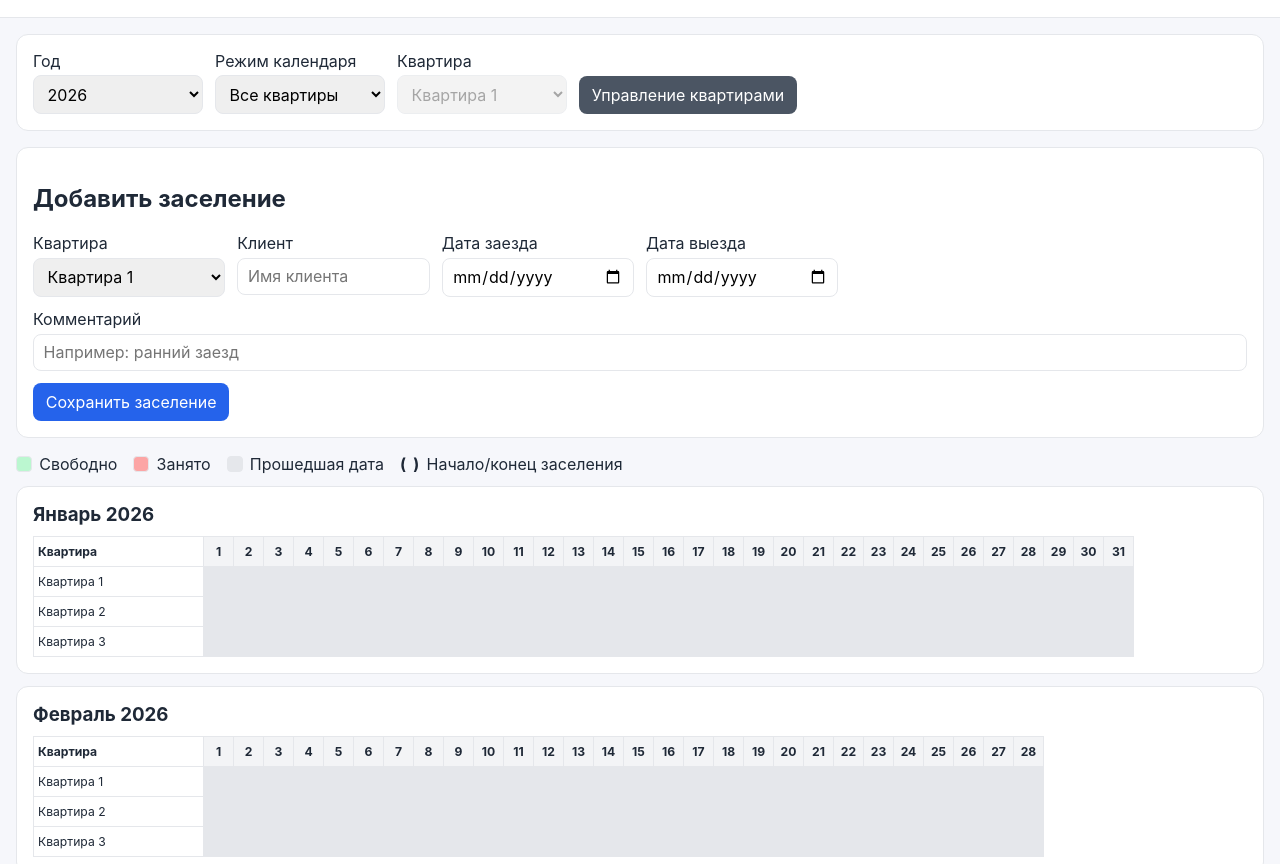
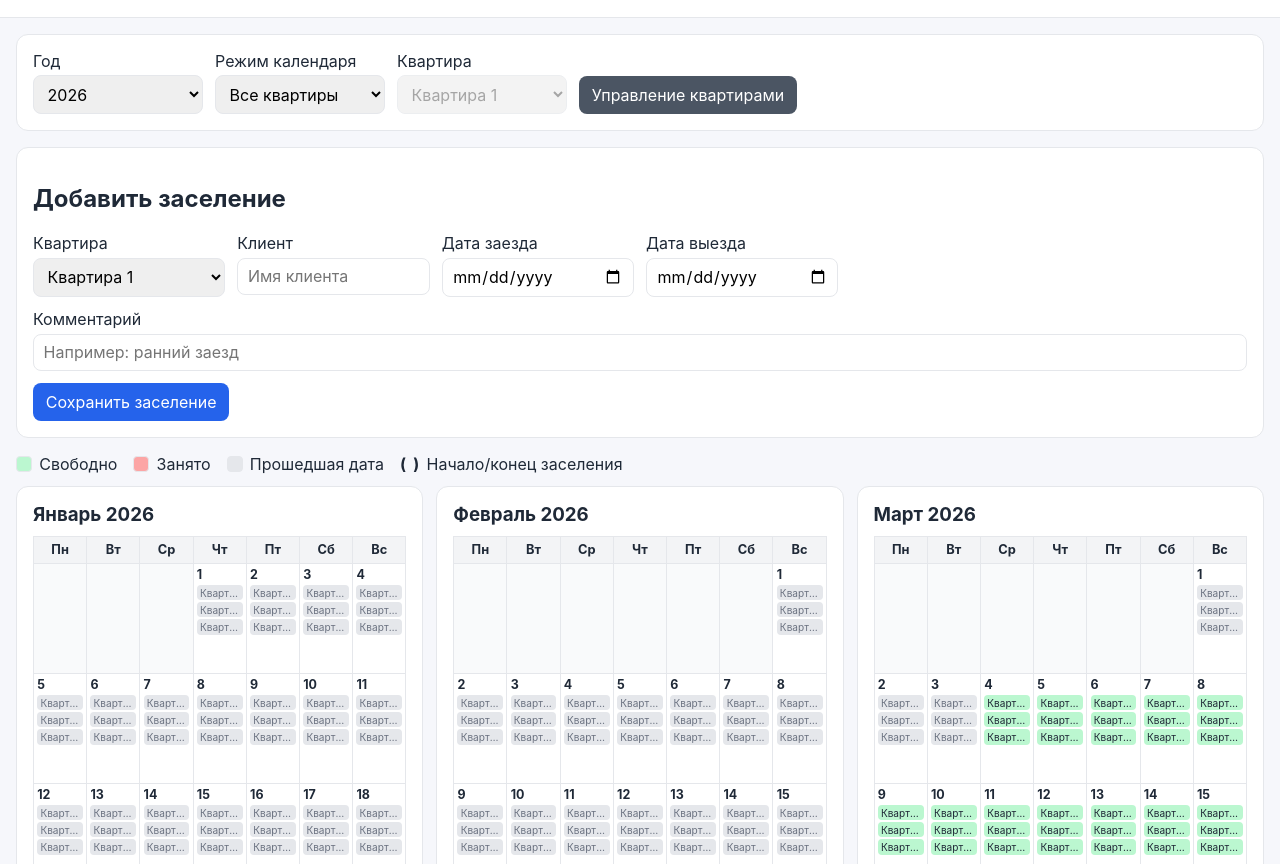
Before and after one commit to lexx39gm/Posutochno, a plain HTML site: page index.html in a window 1280 px wide. Shown: the part 88-952 px from the top of the page. Drawn offline with Linux system fonts and the light colour scheme.

Commit message:
Сделать календарные ячейки с делением по квартирам

```diff
--- a/app.js
+++ b/app.js
@@ -1,4 +1,4 @@
-const STORAGE_KEY = "daily-rent-calendar-v3";
+const STORAGE_KEY = "daily-rent-calendar-v4";
 
 const defaultApartments = ["Квартира 1", "Квартира 2", "Квартира 3"];
 const monthNames = [
@@ -15,6 +15,7 @@ const monthNames = [
   "Ноябрь",
   "Декабрь",
 ];
+const weekdayNames = ["Пн", "Вт", "Ср", "Чт", "Пт", "Сб", "Вс"];
 
 const state = loadState();
 
@@ -207,6 +208,9 @@ function renderCalendar() {
 
 function createMonthCard(year, month) {
   const daysInMonth = new Date(year, month + 1, 0).getDate();
+  const firstDay = new Date(year, month, 1);
+  const firstWeekday = (firstDay.getDay() + 6) % 7;
+
   const wrapper = document.createElement("article");
   wrapper.className = "month-card";
 
@@ -214,23 +218,15 @@ function createMonthCard(year, month) {
   title.textContent = `${monthNames[month]} ${year}`;
   wrapper.appendChild(title);
 
-  const scroll = document.createElement("div");
-  scroll.className = "month-scroll";
-
   const table = document.createElement("table");
   const thead = document.createElement("thead");
   const headRow = document.createElement("tr");
 
-  const apartmentHeader = document.createElement("th");
-  apartmentHeader.className = "apartment-col";
-  apartmentHeader.textContent = "Квартира";
-  headRow.appendChild(apartmentHeader);
-
-  for (let day = 1; day <= daysInMonth; day += 1) {
+  weekdayNames.forEach((dayName) => {
     const dayHead = document.createElement("th");
-    dayHead.textContent = String(day);
+    dayHead.textContent = dayName;
     headRow.appendChild(dayHead);
-  }
+  });
 
   thead.appendChild(headRow);
   table.appendChild(thead);
@@ -241,38 +237,61 @@ function createMonthCard(year, month) {
       ? state.apartments
       : state.apartments.filter((apartment) => apartment.id === state.selectedApartmentId);
 
-  apartmentsToShow.forEach((apartment) => {
+  let day = 1;
+  let rowIndex = 0;
+
+  while (day <= daysInMonth) {
     const row = document.createElement("tr");
-    const apartmentCell = document.createElement("td");
-    apartmentCell.className = "apartment-col";
-    apartmentCell.textContent = apartment.name;
-    row.appendChild(apartmentCell);
 
-    for (let day = 1; day <= daysInMonth; day += 1) {
+    for (let col = 0; col < 7; col += 1) {
       const cell = document.createElement("td");
-      const date = toIsoDate(year, month, day);
-      const booking = findBookingByDate(apartment.id, date);
-      const isPast = date < todayIso();
+      cell.className = "day-cell";
 
-      if (booking) {
-        cell.className = isPast ? "booked past" : "booked";
-        cell.textContent = getBoundaryMark(booking, date);
+      if ((rowIndex === 0 && col < firstWeekday) || day > daysInMonth) {
+        cell.classList.add("empty-cell");
       } else {
-        cell.className = isPast ? "free past" : "free";
+        const date = toIsoDate(year, month, day);
+        const dayHeader = document.createElement("div");
+        dayHeader.className = "day-number";
+        dayHeader.textContent = String(day);
+        cell.appendChild(dayHeader);
+
+        const apartmentsContainer = document.createElement("div");
+        apartmentsContainer.className = "day-apartments";
+
+        apartmentsToShow.forEach((apartment) => {
+          const booking = findBookingByDate(apartment.id, date);
+          const isPast = date < todayIso();
+
+          const apartmentLine = document.createElement("div");
+          apartmentLine.className = "apartment-slice";
+          apartmentLine.classList.add(booking ? "booked" : "free");
+          if (isPast) {
+            apartmentLine.classList.add("past");
+          }
+
+          const mark = booking ? getBoundaryMark(booking, date) : "";
+          apartmentLine.textContent = `${apartment.name} ${mark}`.trim();
+          apartmentLine.title = booking
+            ? `${apartment.name}: ${booking.client}${booking.comment ? " — " + booking.comment : ""}`
+            : `${apartment.name}: свободно`;
+
+          apartmentsContainer.appendChild(apartmentLine);
+        });
+
+        cell.appendChild(apartmentsContainer);
+        day += 1;
       }
 
-      cell.title = booking
-        ? `${booking.client}${booking.comment ? " — " + booking.comment : ""}`
-        : "Свободно";
       row.appendChild(cell);
     }
 
     tbody.appendChild(row);
-  });
+    rowIndex += 1;
+  }
 
   table.appendChild(tbody);
-  scroll.appendChild(table);
-  wrapper.appendChild(scroll);
+  wrapper.appendChild(table);
 
   return wrapper;
 }
--- a/styles.css
+++ b/styles.css
@@ -32,7 +32,6 @@ body {
   display: grid;
   gap: 1rem;
   padding: 1rem;
-  max-width: 100%;
 }
 
 .controls,
@@ -58,7 +57,6 @@ body {
   flex-direction: column;
   gap: 0.3rem;
 }
-
 .control-group.compact { min-width: 220px; }
 
 select, input, button { font: inherit; }
@@ -122,40 +120,67 @@ button.secondary { background: #4b5563; }
 
 .calendar {
   display: grid;
-  grid-template-columns: 1fr;
+  grid-template-columns: repeat(auto-fit, minmax(330px, 1fr));
   gap: 0.8rem;
 }
+
 .month-card h3 {
   margin-top: 0;
   margin-bottom: 0.6rem;
 }
-.month-scroll { overflow-x: auto; }
 
-table { width: max-content; border-collapse: collapse; }
+table {
+  width: 100%;
+  border-collapse: collapse;
+  table-layout: fixed;
+}
+
 th,
 td {
   border: 1px solid var(--border);
-  text-align: center;
-  padding: 0.25rem;
-  min-width: 30px;
-  height: 30px;
-  font-size: 0.76rem;
+  vertical-align: top;
 }
 
-th.apartment-col,
-td.apartment-col {
-  min-width: 170px;
-  text-align: left;
-  position: sticky;
-  left: 0;
-  z-index: 1;
+th {
+  background: #f3f4f6;
+  text-align: center;
+  font-size: 0.8rem;
+  padding: 0.35rem 0.2rem;
+}
+
+.day-cell {
+  height: 110px;
+  padding: 0.2rem;
   background: #fff;
 }
 
-th { background: #f3f4f6; }
-td.booked { background: var(--booked); font-weight: 700; }
-td.free { background: var(--free); }
-td.past { background: var(--past); color: #6b7280; }
+.empty-cell {
+  background: #f9fafb;
+}
+
+.day-number {
+  font-size: 0.78rem;
+  font-weight: 700;
+  margin-bottom: 0.2rem;
+}
+
+.day-apartments {
+  display: grid;
+  gap: 2px;
+}
+
+.apartment-slice {
+  border-radius: 4px;
+  padding: 0.1rem 0.2rem;
+  font-size: 0.63rem;
+  white-space: nowrap;
+  overflow: hidden;
+  text-overflow: ellipsis;
+}
+
+.apartment-slice.booked { background: var(--booked); font-weight: 700; }
+.apartment-slice.free { background: var(--free); }
+.apartment-slice.past { background: var(--past); color: #6b7280; }
 
 .section-header {
   display: flex;
@@ -213,14 +238,20 @@ td.past { background: var(--past); color: #6b7280; }
   .booking-panel,
   .month-card { padding: 0.75rem; }
 
-  th,
-  td {
-    min-width: 24px;
-    height: 26px;
-    padding: 0.1rem;
-    font-size: 0.67rem;
+  .calendar {
+    grid-template-columns: 1fr;
   }
 
-  th.apartment-col,
-  td.apartment-col { min-width: 120px; }
+  .day-cell {
+    height: 98px;
+    padding: 0.15rem;
+  }
+
+  th {
+    font-size: 0.7rem;
+  }
+
+  .apartment-slice {
+    font-size: 0.58rem;
+  }
 }
```
